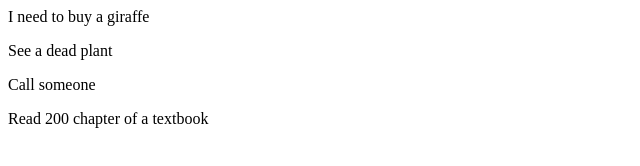
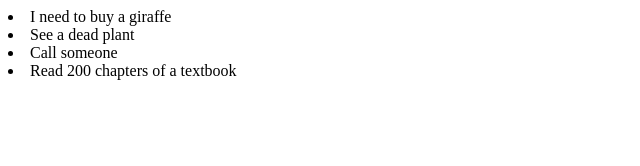
Before and after one commit to LightSlashM/ToDo_App_Front_End, a plain HTML site: page index.html in a window 1280 px wide. Shown: the whole page, without its empty margins (0-640 px from the left). Drawn offline with Linux system fonts and the light colour scheme.

Commit message:
Tagged with bullets

```diff
--- a/index.html
+++ b/index.html
@@ -3,10 +3,12 @@
         <title>Todo App</title>
     </head>
     <body>
-        <p id="e">I need to buy a giraffe</p>
-        <p id="e1">See a dead plant</p>
-        <p id="e2">Call someone</p>
-        <p id="e3">Read 200 chapter of a textbook</p>
+        <u1>
+            <li id="e">I need to buy a giraffe</li>
+            <li id="e1">See a dead plant</li>
+            <li id="e2">Call someone</li>
+            <li id="e3">Read 200 chapters of a textbook</li>
+        </u1>
     </body>
 
 <script>
@@ -14,7 +16,7 @@
     document.getElementById("e").contentEditable = true;
     document.getElementById("e1").contentEditable = true;
     document.getElementById("e2").contentEditable = true;
-    document.getElementById("e3").contentEditable = true;
+    document.getElementById("e").contentEditable = true;
 
 </script>
 </html>
```
